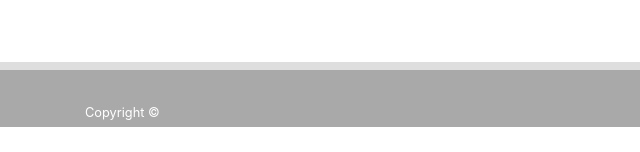
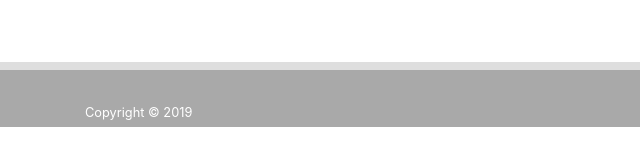
Before and after one commit to tochwat/Word-Guess-Game, a plain HTML site: page index.html in a window 1280 px wide. Shown: the part 673-825 px from the top of the page, 0-640 px from the left. Drawn offline with nearby package versions, Linux system fonts and the light colour scheme.

Commit message:
edited copyright text

```diff
--- a/index.html
+++ b/index.html
@@ -66,7 +66,7 @@
 
   <footer class="footer">
       <div class="container">
-        <p class="text-left footerP small">Copyright ©</p>
+        <p class="text-left footerP small">Copyright © 2019</p>
       </div>
   </footer>
 
```
